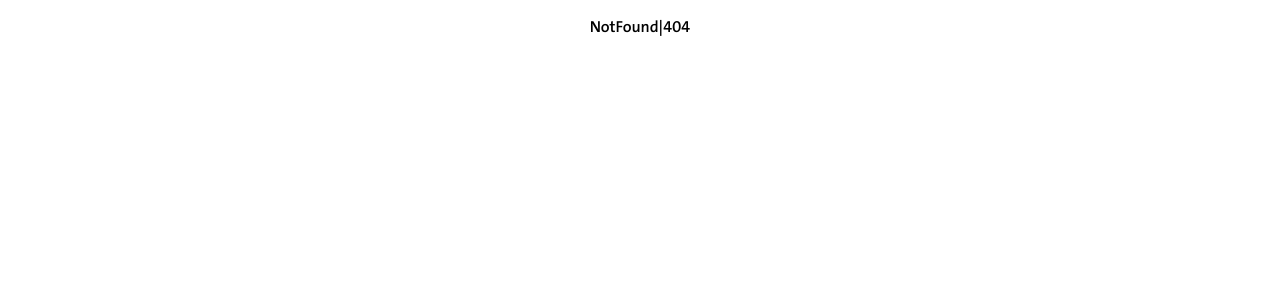
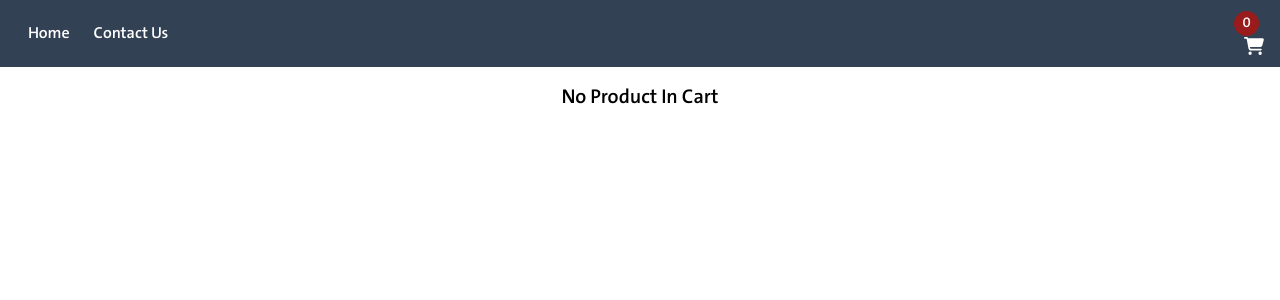
Before and after one commit to ahmedalmorsy1993/shamsAlreda, a React (Vite) app: page /cart in a window 1280 px wide. Before the commit this address had no page. Shown: the top 300 px of the page. Built offline with nearby package versions, Linux system fonts and the light colour scheme.

Commit message:
form contact wip

```diff
--- a/src/components/Button/index.tsx
+++ b/src/components/Button/index.tsx
@@ -1,8 +1,8 @@
 import { PropsWithChildren } from "react";
 
-export default function Button({ children, classNames }: PropsWithChildren<{ classNames: string }>) {
+export default function Button({ children, classNames, ...props }: PropsWithChildren<{ classNames?: string, [key: string]: any }>) {
   return (
-    <button className={`outline-none transition-all border border-transparent duration-500 bg-red-800 text-white rounded flex items-center justify-center py-2 px-4 w-full ${classNames}`} >
+    <button className={`outline-none transition-all border border-transparent duration-500 bg-red-800 text-white rounded flex items-center justify-center py-2 px-4 w-full ${classNames}`} {...props}>
       {children}
     </button>
   )
--- a/src/components/NavBar/index.tsx
+++ b/src/components/NavBar/index.tsx
@@ -3,7 +3,7 @@ import { NavLink, Link } from "react-router-dom";
 import useNavBar from "./useNavBar";
 
 export default function NavBar() {
-  const { links } = useNavBar()
+  const { links, cart } = useNavBar()
   return (
     <nav className=" bg-slate-700">
       <div className="container h-[67px] flex items-center justify-between  ">
@@ -22,7 +22,7 @@ export default function NavBar() {
         <div>
           <Link to="/cart" className="relative">
             <span className="flex ml-[-10px] items-center justify-center w-[25px] h-[25px] rounded-[50%] text-[14px]  text-white bg-red-800">
-              2
+              {cart.length}
             </span>
             <svg fill="white" xmlns="http://www.w3.org/2000/svg" height="20" width="20" viewBox="0 0 576 512"> <path d="M0 24C0 10.7 10.7 0 24 0H69.5c22 0 41.5 12.8 50.6 32h411c26.3 0 45.5 25 38.6 50.4l-41 152.3c-8.5 31.4-37 53.3-69.5 53.3H170.7l5.4 28.5c2.2 11.3 12.1 19.5 23.6 19.5H488c13.3 0 24 10.7 24 24s-10.7 24-24 24H199.7c-34.6 0-64.3-24.6-70.7-58.5L77.4 54.5c-.7-3.8-4-6.5-7.9-6.5H24C10.7 48 0 37.3 0 24zM128 464a48 48 0 1 1 96 0 48 48 0 1 1 -96 0zm336-48a48 48 0 1 1 0 96 48 48 0 1 1 0-96z" /></svg>
           </Link>
--- a/src/components/NavBar/useNavBar.tsx
+++ b/src/components/NavBar/useNavBar.tsx
@@ -1,3 +1,4 @@
+import { useProductStore } from "@/store/product";
 import { LinkType } from "./model";
 
 export default function useNavBar() {
@@ -5,9 +6,10 @@ export default function useNavBar() {
     { text: "Home", to: '/' },
     { text: "Contact Us", to: '/contact-us' },
   ]
-
+  const cart = useProductStore(state => state.cart)
 
   return {
-    links
+    links,
+    cart
   }
 }
--- a/src/components/Products/ProductCard/index.tsx
+++ b/src/components/Products/ProductCard/index.tsx
@@ -1,7 +1,10 @@
 import Button from "@/components/Button";
 import { Props } from "./model";
+import { useProductStore } from "@/store/product";
 
 export default function ProductCard({ product }: Props) {
+  const addToCard = useProductStore(state => state.addToCart)
+
   return (
     <div className="shadow-md transition-all duration-500 hover:shadow-lg rounded h-[400px] overflow-hidden relative flex flex-col justify-between">
       {product.bestSeller && <span className="inline-block py-2 px-4 rounded bg-red-800 capitalize text-white left-0 animate-bounce absolute top-2">best seller</span>}
@@ -16,7 +19,7 @@ export default function ProductCard({ product }: Props) {
 
       </section>
       <div className="mx-2 my-4">
-        <Button classNames="capitalize hover:bg-white hover:border-red-800 hover:border hover:text-red-800">
+        <Button onClick={() => addToCard(product)} classNames="capitalize hover:bg-white hover:border-red-800 hover:border hover:text-red-800">
           add to card
         </Button>
       </div>
--- a/src/components/Products/ProductCard/model.ts
+++ b/src/components/Products/ProductCard/model.ts
@@ -1,4 +1,4 @@
-import { Product } from "../ProductList/model";
+import { Product } from "../model";
 
 export interface Props {
   product: Product
--- a/src/components/Products/ProductList/useProduct.tsx
+++ b/src/components/Products/ProductList/useProduct.tsx
@@ -1,6 +1,6 @@
 import { useEffect, useState } from "react";
 import { $http } from "@/api"
-import { Product } from "./model";
+import { Product } from "../model";
 
 export default function useProduct() {
   const [products, setProducts] = useState<Product[]>([])
--- a/src/components/Products/ProductList/model.ts
+++ b/src/components/Products/model.ts
@@ -1,4 +1,5 @@
 export interface Product {
+  id: number;
   title: string;
   image: string
   price: number;
--- /dev/null
+++ b/src/pages/Cart/index.tsx
@@ -0,0 +1,30 @@
+import Button from "@/components/Button"
+import { useProductStore } from "@/store/product"
+
+export default function CartPage() {
+  const cart = useProductStore(state => state.cart)
+  const removeFromCart = useProductStore(state => state.removeFromCart)
+  return (
+    <div className="container mt-4">
+      <div className="w-full sm:w-8/12 mx-auto">
+        {cart && cart.length > 0 ? (cart.map((item) => (
+          <div key={item.id} className="flex items-center mb-2 justify-between border rounded shadow-sm p-5">
+            <div className="flex items-center gap-3">
+              <div className="w-[100px] h-[100px]">
+                <img src={item.image} alt={item.title} className="object-contain w-full h-full" />
+              </div>
+              <h4>
+                {item.title}
+              </h4>
+            </div>
+            <Button onClick={() => removeFromCart(item.id)} classNames="w-[100px]">
+              Remove
+            </Button>
+          </div>
+
+        ))) : <h2 className="text-center text-[20px] capitalize"> no product in cart</h2>}
+
+      </div>
+    </div>
+  )
+}
--- a/src/routes/index.tsx
+++ b/src/routes/index.tsx
@@ -7,6 +7,7 @@ export const router = createBrowserRouter([
     children: [
       { index: true, Component: lazy(() => import('../pages/index')) },
       { path: '/contact-us', Component: lazy(() => import('../pages/ContactUs')) },
+      { path: '/cart', Component: lazy(() => import('../pages/Cart')) },
     ]
   },
   { path: '*', Component: lazy(() => import('../pages/NotFound')) },
--- /dev/null
+++ b/src/store/product.ts
@@ -0,0 +1,18 @@
+import { Product } from '@/components/Products/model';
+import { create } from 'zustand'
+
+interface State {
+  cart: Product[];
+}
+
+interface Action {
+  addToCart: (product: Product) => void;
+  removeFromCart: (id: number) => void;
+}
+
+export const useProductStore = create<State & Action>((set) => ({
+  cart: [],
+
+  addToCart: (product: Product) => set((state) => ({ ...state, cart: [...state.cart, product] })),
+  removeFromCart: (id: number) => set((state) => ({ ...state, cart: state.cart.filter(p => p.id !== id) })),
+}))
```
